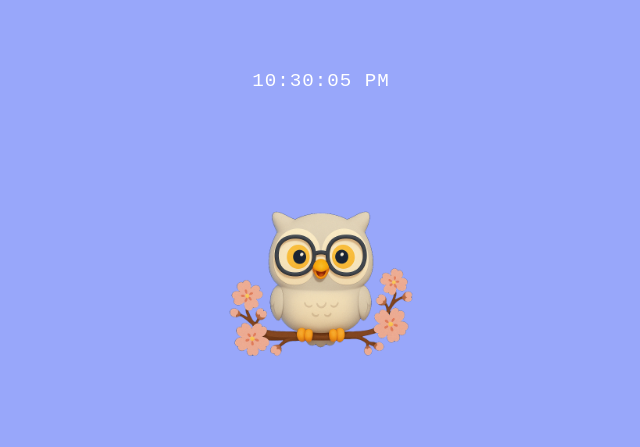
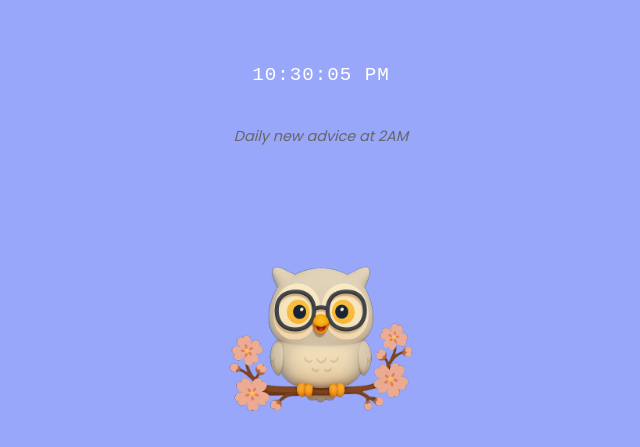
Before and after one commit to gauthamdesigns/dr-hoot-wisdom, a website: page index.html in a window 1280 px wide. Shown: the top 447 px of the page, without its empty margins (319-959 px from the left). Drawn offline with Linux system fonts and the light colour scheme; no server answers.

Commit message:
Add update time text below the clock

```diff
--- a/css/styles.css
+++ b/css/styles.css
@@ -67,9 +67,16 @@ body.night-mode .share-button {
 .time {
     font-size: 1.2rem;
     font-weight: 500;
-    margin-bottom: 1rem;
+    margin-bottom: 0.5rem;
     font-family: 'Courier New', monospace;
     letter-spacing: 1px;
+}
+
+.update-time {
+    font-size: 0.9rem;
+    color: #666;
+    margin-bottom: 1rem;
+    font-style: italic;
 }
 
 .owl-container {
--- a/index.html
+++ b/index.html
@@ -13,8 +13,9 @@
     <div class="container">
         <main class="advice-container">
             <div class="time" id="currentTime">10:12:00 PM</div>
+            <div class="update-time">Daily new advice at 2AM</div>
             <div class="owl-container">
-                <img src="/images/Dr.Hoot%20Awake.png" alt="Wise Owl" class="owl-image" id="owlImage" onerror="this.onerror=null; this.src='/images/Dr.hoot%20asleep.png';">
+                <img src="images/Dr.Hoot Awake.png" alt="Wise Owl" class="owl-image" id="owlImage" onerror="this.onerror=null; this.src='images/Dr.hoot asleep.png';">
             </div>
             <div class="advice-content">
                 <h1 class="advice-title">Today's Nonsensical Advice</h1>
```
